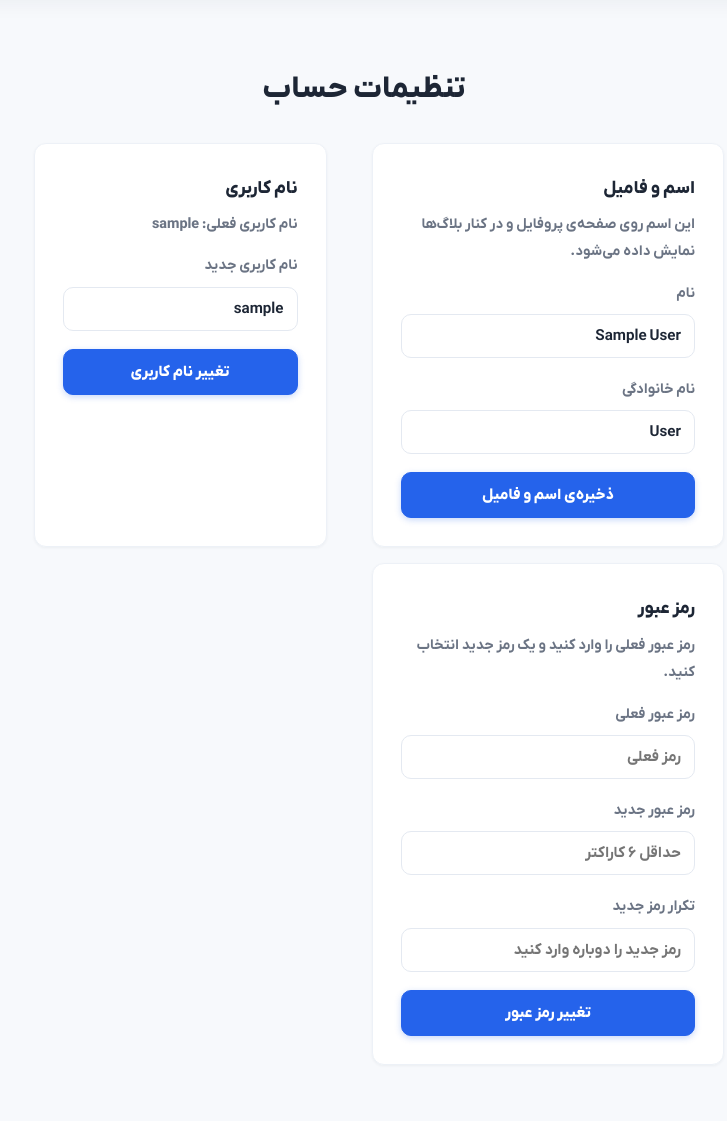
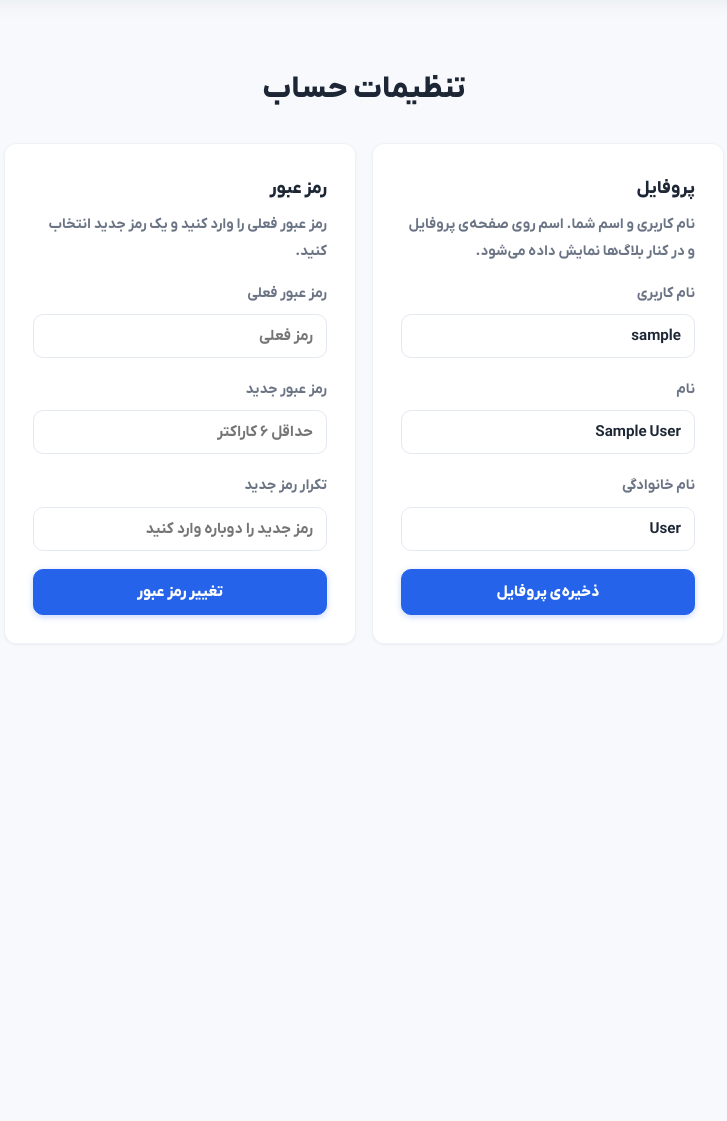
Before and after one commit to ShayanCoder710/BlogiShy, a Flask app: page /settings in a window 1280 px wide. Shown: the part 84-1205 px from the top of the page, without its empty margins (276-1003 px from the left). After the commit the page ends 702 px from the top, so only its background shows below. Run offline with Flask 3, Linux system fonts and the light colour scheme; the visitor is signed in with stand-in values (Sample User, id 1); tables that the repository leaves empty hold one stand-in row (values such as "Sample post"); parts of the project's set-up code (start-up, migrations or seed data) failed here and were passed over; some web fonts are replaced.

Commit message:
merge username, first and last name into one profile form

```diff
--- a/app.py
+++ b/app.py
@@ -515,31 +515,25 @@ def create_app():
 
         if request.method == "POST":
             which = request.form.get("which")
-            if which == "username":
+            if which == "profile":
                 username = request.form.get("username", "").strip()
-                if username == user.username:
-                    flash("نام کاربری تغییر نکرده است.", "error")
-                    return redirect(url_for("settings"))
+                name = request.form.get("name", "").strip()
+                last_name = request.form.get("last_name", "").strip()
                 if not re.fullmatch(r"[\w\-]{3,30}", username):
                     flash("نام کاربری باید ۳ تا ۳۰ کاراکتر (حروف، اعداد، - و _) باشد.", "error")
                     return redirect(url_for("settings"))
-                if User.query.filter_by(username=username).first():
-                    flash("این نام کاربری قبلاً ثبت شده است.", "error")
-                    return redirect(url_for("settings"))
-                user.username = username
-                db.session.commit()
-                flash("نام کاربری تغییر کرد.", "success")
-
-            elif which == "name":
-                name = request.form.get("name", "").strip()
-                last_name = request.form.get("last_name", "").strip()
                 if len(name) > 50 or len(last_name) > 50:
                     flash("اسم یا فامیل بیش از ۵۰ کاراکتر است.", "error")
                     return redirect(url_for("settings"))
+                if username != user.username:
+                    if User.query.filter_by(username=username).first():
+                        flash("این نام کاربری قبلاً ثبت شده است.", "error")
+                        return redirect(url_for("settings"))
+                    user.username = username
                 user.name = name or None
                 user.last_name = last_name or None
                 db.session.commit()
-                flash("اسم و فامیل تغییر کرد.", "success")
+                flash("پروفایل ذخیره شد.", "success")
 
             elif which == "password":
                 current = request.form.get("current", "")
--- a/templates/base.html
+++ b/templates/base.html
@@ -5,8 +5,8 @@
 <meta name="viewport" content="width=device-width, initial-scale=1">
 <title>{% block title %}BlogiShy{% endblock %}</title>
 <link rel="icon" type="image/png" href="{{ url_for('static', filename='images/icon.png') }}">
-<link rel="stylesheet" href="{{ url_for('static', filename='css/inkflow.css', v='22') }}">
-<link rel="stylesheet" href="{{ url_for('static', filename='css/app.css', v='22') }}">
+<link rel="stylesheet" href="{{ url_for('static', filename='css/inkflow.css', v='23') }}">
+<link rel="stylesheet" href="{{ url_for('static', filename='css/app.css', v='23') }}">
 </head>
 <body>
 <header class="site-header">
@@ -39,7 +39,7 @@
 
 {% block scripts %}{% endblock %}
 <script type="module">
-import { Eggy } from "{{ url_for('static', filename='js/eggy.js', v='22') }}";
+import { Eggy } from "{{ url_for('static', filename='js/eggy.js', v='23') }}";
 const toasts = [
 {% with messages = get_flashed_messages(with_categories=true) %}
 {% for cat, msg in messages %}
--- a/templates/settings.html
+++ b/templates/settings.html
@@ -4,11 +4,15 @@
 <h1 class="center">تنظیمات حساب</h1>
 <div class="settings-grid">
   <div class="form-card">
-    <h2>اسم و فامیل</h2>
-    <p class="muted">این اسم روی صفحه‌ی پروفایل و در کنار بلاگ‌ها نمایش داده می‌شود.</p>
+    <h2>پروفایل</h2>
+    <p class="muted">نام کاربری و اسم شما. اسم روی صفحه‌ی پروفایل و در کنار بلاگ‌ها نمایش داده می‌شود.</p>
     <form method="post">
       <input type="hidden" name="csrf_token" value="{{ csrf_token() }}">
-      <input type="hidden" name="which" value="name">
+      <input type="hidden" name="which" value="profile">
+      <div class="field">
+        <label for="username">نام کاربری</label>
+        <input type="text" id="username" name="username" required pattern="[\w\-]{3,30}" minlength="3" maxlength="30" value="{{ user.username }}" placeholder="مثلا: ali">
+      </div>
       <div class="field">
         <label for="name">نام</label>
         <input type="text" id="name" name="name" maxlength="50" value="{{ user.name or '' }}" placeholder="نام">
@@ -17,20 +21,7 @@
         <label for="last_name">نام خانوادگی</label>
         <input type="text" id="last_name" name="last_name" maxlength="50" value="{{ user.last_name or '' }}" placeholder="نام خانوادگی">
       </div>
-      <button type="submit" class="btn btn-primary btn-block">ذخیره‌ی اسم و فامیل</button>
-    </form>
-  </div>
-  <div class="form-card">
-    <h2>نام کاربری</h2>
-    <p class="muted">نام کاربری فعلی: <strong>{{ user.username }}</strong></p>
-    <form method="post">
-      <input type="hidden" name="csrf_token" value="{{ csrf_token() }}">
-      <input type="hidden" name="which" value="username">
-      <div class="field">
-        <label for="username">نام کاربری جدید</label>
-        <input type="text" id="username" name="username" required pattern="[\w\-]{3,30}" minlength="3" maxlength="30" value="{{ user.username }}" placeholder="مثلا: ali">
-      </div>
-      <button type="submit" class="btn btn-primary btn-block">تغییر نام کاربری</button>
+      <button type="submit" class="btn btn-primary btn-block">ذخیره‌ی پروفایل</button>
     </form>
   </div>
   <div class="form-card">
--- a/templates/write.html
+++ b/templates/write.html
@@ -64,7 +64,7 @@
 {% endblock %}
 {% block scripts %}
 <script type="importmap">
-{ "imports": { "dompurify": "{{ url_for('static', filename='vendor/dompurify.es.mjs', v='22') }}" } }
+{ "imports": { "dompurify": "{{ url_for('static', filename='vendor/dompurify.es.mjs', v='23') }}" } }
 </script>
 {% if blog and blog.url %}
 <script>
@@ -79,7 +79,7 @@ document.getElementById('copy-btn').addEventListener('click', function () {
 });
 </script>
 {% else %}
-<script type="module" src="{{ url_for('static', filename='js/editor-setup.mjs', v='22') }}"></script>
+<script type="module" src="{{ url_for('static', filename='js/editor-setup.mjs', v='23') }}"></script>
 <script>
 (function () {
   var fileInput = document.getElementById('cover');
```
